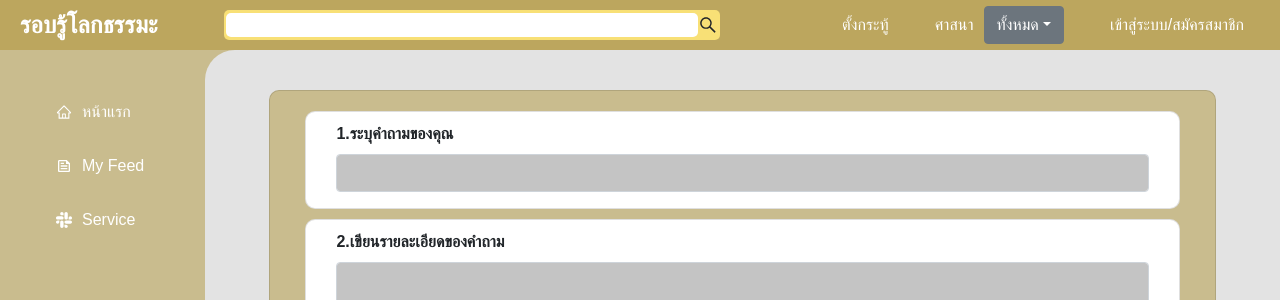
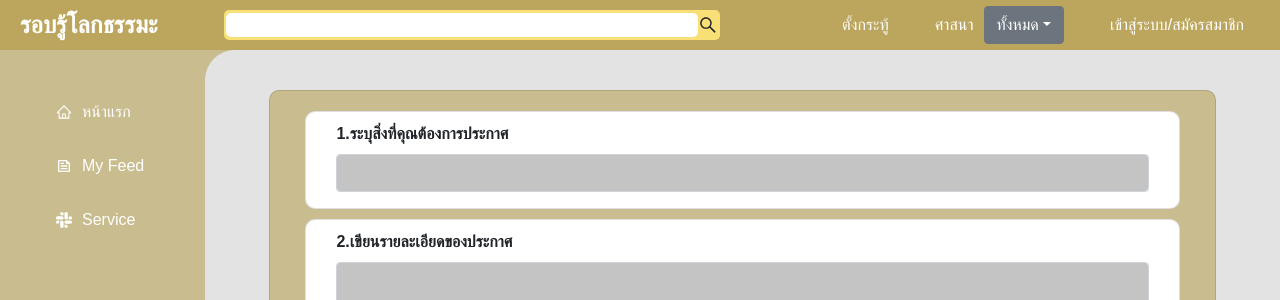
Before and after one commit to Software-Studio-Group-Work/Assignment-Frontend, a React (Create React App) app: page /create-announce in a window 1280 px wide. Shown: the top 300 px of the page. Built offline with nearby package versions, Linux system fonts and the light colour scheme; a web font is replaced by a local one.

Commit message:
change word

```diff
--- a/src/pages/CreateAnnounce/CreateAnnounce.jsx
+++ b/src/pages/CreateAnnounce/CreateAnnounce.jsx
@@ -15,7 +15,7 @@ function CreateAnnounce() {
               <div class="container card" style={{ borderRadius: "10px" }}>
                 <div class="container form-group">
                   <label for="InputQuestion" style={{ marginTop: "10px" }}>
-                    <strong>1.ระบุคำถามของคุณ</strong>
+                    <strong>1.ระบุสิ่งที่คุณต้องการประกาศ</strong>
                   </label>
                   <input
                     type="text"
@@ -34,7 +34,7 @@ function CreateAnnounce() {
               >
                 <div class="container form-group">
                   <label for="InputQuestionDetail" style={{ marginTop: "10px" }}>
-                    <strong>2.เขียนรายละเอียดของคำถาม</strong>
+                    <strong>2.เขียนรายละเอียดของประกาศ</strong>
                   </label>
                   <textarea
                     type="text"
```
